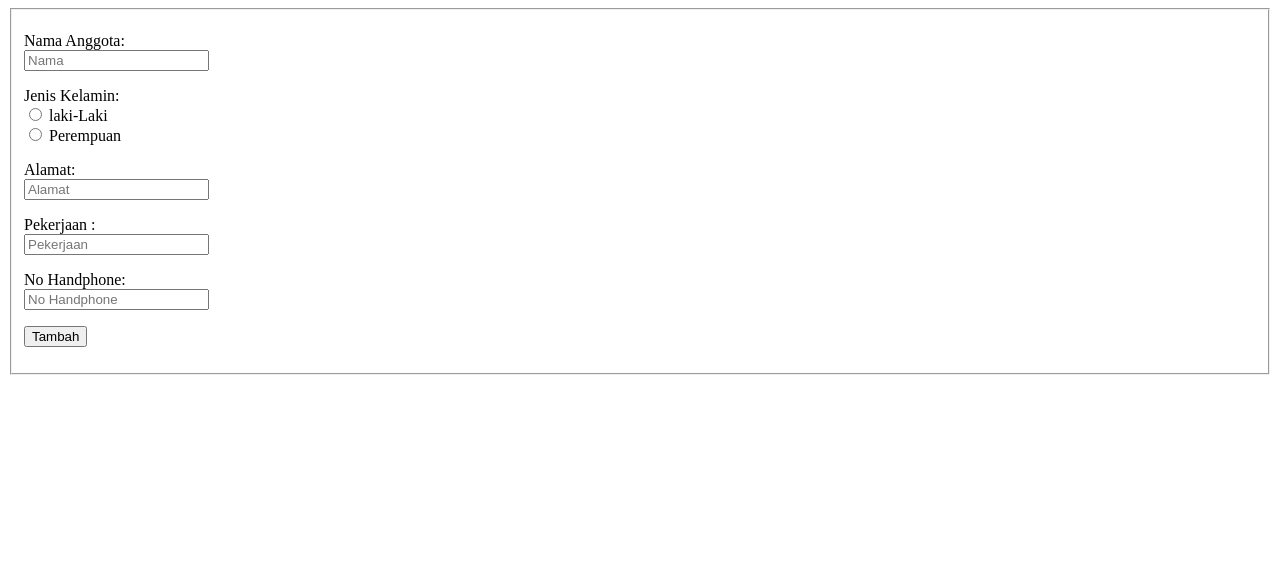
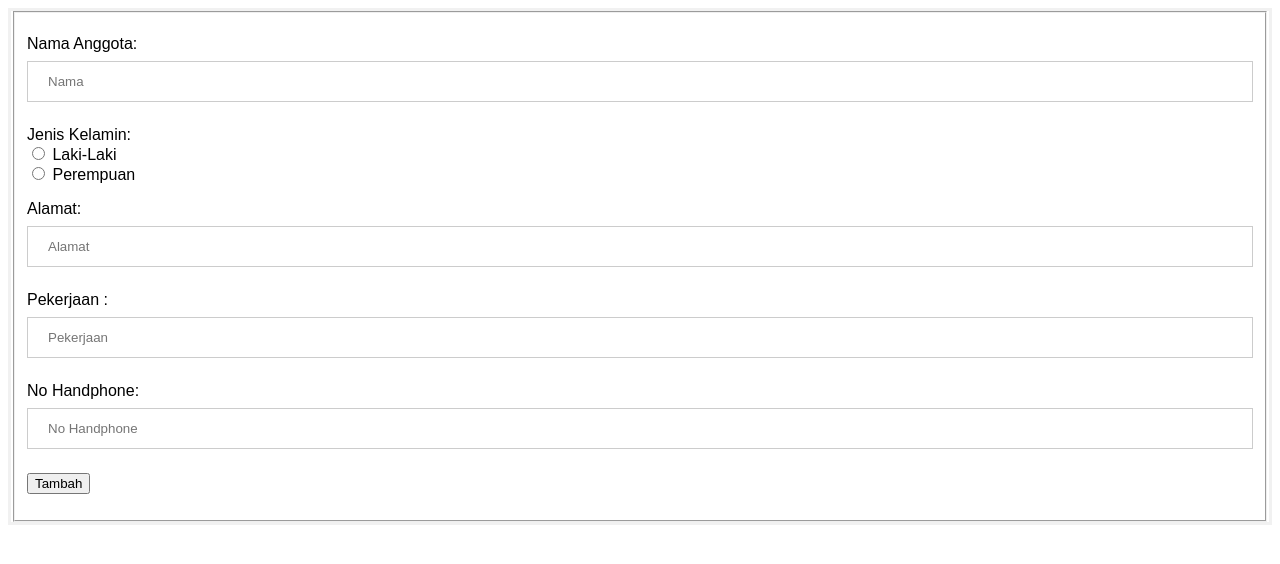
Before and after one commit to proyek-1/master, a PHP site: page /register.php in a window 1280 px wide. Shown: the top 564 px of the page. Run offline with PHP 8.4, Linux system fonts and the light colour scheme.

Commit message:
udah bisa input daftar anggota

```diff
--- a/homeKop.html
+++ b/homeKop.html
@@ -2,7 +2,6 @@
 <html>
 <head>
 	<title>HOMEKOP</title>
-	<title>home</title>
 	<link rel="stylesheet" type="text/css" href="css/bootstrap.css">
 	<script type="text/javascript" src="js/jquery.js"></script>
 	<script type="text/javascript" src="js/bootstrap.js"></script>
@@ -75,7 +74,7 @@
 			  <button class="btn btn-success">HOME</button></td>
 			<td width="502" align="center">
 				<p><img src="gambar/login.jpeg" width="110" alt=""></p>
-				<a href="login.html">
+				<a href="login3.php">
 				<button class="btn btn-success">LOGIN</button></a>
 				</a></td>
 			<td width="336" align="center">
--- a/konek.php
+++ b/konek.php
@@ -14,12 +14,11 @@ and open the template in the editor.
             $mysqli = mysqli_connect('localhost', 'root', '', 'koperasi');
 
             if($mysqli){
-                echo 'Sudah Konek';
+                header('terkoneksi');
             }else{
-                echo 'belum konek';
+                header('belum terkoneksi');
             }
         ?>
         <br>
-        <a href="homeKop.html">Masuk Menu</a>
     </body>
 </html>
--- a/register.php
+++ b/register.php
@@ -2,7 +2,73 @@
 <html>
 <head>
 	<title>Daftar Anggota</title>
+	<meta name="viewport" content="width=device-width, initial-scale=1">
+<style>
+body {font-family: Arial, Helvetica, sans-serif;}
+form {border: 3px solid #f1f1f1;}
+
+input[type=text], input[type=password] {
+  width: 100%;
+  padding: 12px 20px;
+  margin: 8px 0;
+  display: inline-block;
+  border: 1px solid #ccc;
+  box-sizing: border-box;
+}
+
+button {
+  background-color: #4CAF50;
+  color: white;
+  padding: 14px 20px;
+  margin: 8px 0;
+  border: none;
+  cursor: pointer;
+  width: 100%;
+}
+
+button:hover {
+	opacity: 0.8;
+	font-family: Arial, Helvetica, sans-serif;
+}
+
+.cancelbtn {
+  width: auto;
+  padding: 10px 18px;
+  background-color: #f44336;
+}
+
+.imgcontainer {
+  text-align: center;
+  margin: 24px 0 12px 0;
+}
+
+img.avatar {
+  width: 20%;
+  border-radius: 30%;
+}
+
+.container {
+  padding: 16px;
+}
+
+span.psw {
+  float: right;
+  padding-top: 16px;
+}
+
+/* Change styles for span and cancel button on extra small screens */
+@media screen and (max-width: 300px) {
+  span.psw {
+     display: block;
+     float: none;
+  }
+  .cancelbtn {
+     width: 100%;
+  }
+}
+</style>
 </head>
+
 <body>
 	<header>
 
@@ -15,10 +81,10 @@
 			</p>
 			<p>
 				Jenis Kelamin:<br>
-				  <input type="radio" name="Jenis Kelamin" id="Laki-Laki" value="Laki-Laki">
-				  <label for="male">laki-Laki</label><br>
-				<input type="radio" name="Jenis Kelamin" id="Perempuan" value="Perempuan">
-				<label for="female">Perempuan</label><br>
+				  <input type="radio" name="jenis_kelamin" id="L" value="L">
+				  <label for="L">Laki-Laki</label><br>
+				<input type="radio" name="jenis_kelamin" id="P" value="P">
+				<label for="P">Perempuan</label><br>
 			</p>
 			<p>
 				<label for="stok">Alamat: </label>
@@ -39,3 +105,115 @@
 	</form>
 </body>
 </html>
+<!--
+<!DOCTYPE html>
+<html>
+<head>
+	<title>Registrasi Anggota</title>
+<meta name="viewport" content="width=device-width, initial-scale=1">
+<style>
+body {font-family: Arial, Helvetica, sans-serif;}
+form {border: 3px solid #f1f1f1;}
+
+input[type=text], input[type=password] {
+  width: 100%;
+  padding: 12px 20px;
+  margin: 8px 0;
+  display: inline-block;
+  border: 1px solid #ccc;
+  box-sizing: border-box;
+}
+
+button {
+  background-color: #4CAF50;
+  color: white;
+  padding: 14px 20px;
+  margin: 8px 0;
+  border: none;
+  cursor: pointer;
+  width: 100%;
+}
+
+button:hover {
+	opacity: 0.8;
+	font-family: Arial, Helvetica, sans-serif;
+}
+
+.cancelbtn {
+  width: auto;
+  padding: 10px 18px;
+  background-color: #f44336;
+}
+
+.imgcontainer {
+  text-align: center;
+  margin: 24px 0 12px 0;
+}
+
+img.avatar {
+  width: 20%;
+  border-radius: 30%;
+}
+
+.container {
+  padding: 16px;
+}
+
+span.psw {
+  float: right;
+  padding-top: 16px;
+}
+
+/* Change styles for span and cancel button on extra small screens */
+@media screen and (max-width: 300px) {
+  span.psw {
+     display: block;
+     float: none;
+  }
+  .cancelbtn {
+     width: 100%;
+  }
+}
+</style>
+</head>
+<body>
+
+<form action="proses-input.php" method="POST">
+<fieldset>
+  <p>
+				<label for="nama">Nama Anggota: </label>
+				<br><input type="text" name="nama" placeholder="Nama"/></br>
+			</p>
+			<p>
+				Jenis Kelamin:<br>
+				  <input type="radio" name="jenis_kelamin" id="L" value="L">
+				  <label for="L">Laki-Laki</label><br>
+				<input type="radio" name="jenis_kelamin" id="P" value="P">
+				<label for="P">Perempuan</label><br>
+			</p>
+			<p>
+				<label for="stok">Alamat: </label>
+				<br><input type="text" name="alamat" placeholder="Alamat"/></br>
+			</p>
+			<p>
+				<label for="nama">Pekerjaan : </label>
+				<br><input type="text" name="pekerjaan" placeholder="Pekerjaan"/></br>
+			</p>
+			<p>
+				<label for="nama">No Handphone: </label>
+				<br><input type="text" name="no_handphone" placeholder="No Handphone"/></br>
+			</p>
+
+    <button type="submit">Register</button>
+  </div>
+
+  <div class="container" style="background-color:#f1f1f1">
+    <a href="homeKop.html">
+    <button type="button" class="cancelbtn">Cancel</button>
+    </a>
+  </div>
+</fieldset>
+</form>
+
+</body>
+</html> -->
```
Also changed, not shown: proses-input.php (renamed from proses/proses-input.php).
